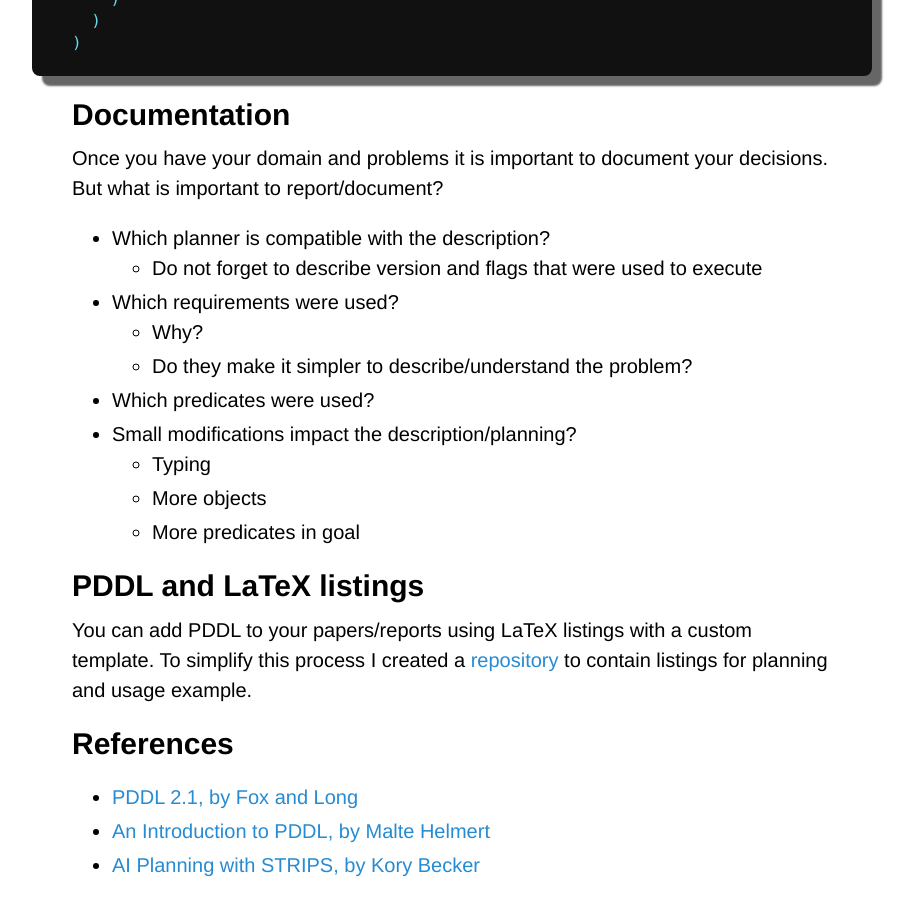
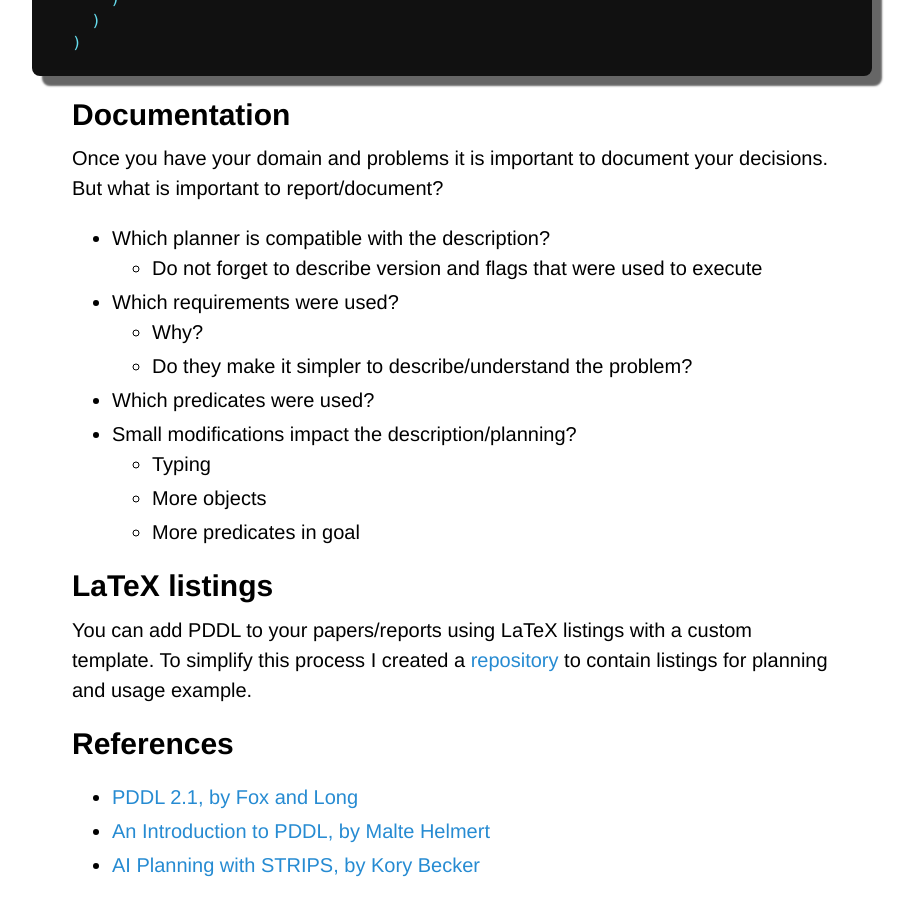
Before and after one commit to Maumagnaguagno/maumagnaguagno.github.io, a Jekyll site: the page built from pddl.md, in a window 1280 px wide and 900 px high, scrolled down 4068 px. Shown: the whole window, without its empty margins (188-1102 px from the left). Built offline with Jekyll 4.4.1, drawn with Linux system fonts in a browser that asks for light colours; our own code applies the rules of GitHub Pages for plain Markdown files.

Commit message:
Cut PDDL from section title in PDDL

```diff
--- a/pddl.md
+++ b/pddl.md
@@ -155,7 +155,7 @@ But what is important to report/document?
   - More objects
   - More predicates in goal
 
-## PDDL and LaTeX listings
+## LaTeX listings
 You can add PDDL to your papers/reports using LaTeX listings with a custom template.
 To simplify this process I created a [repository](https://github.com/Maumagnaguagno/Planning_LaTeX "Planning LaTeX") to contain listings for planning and usage example.
 
```
